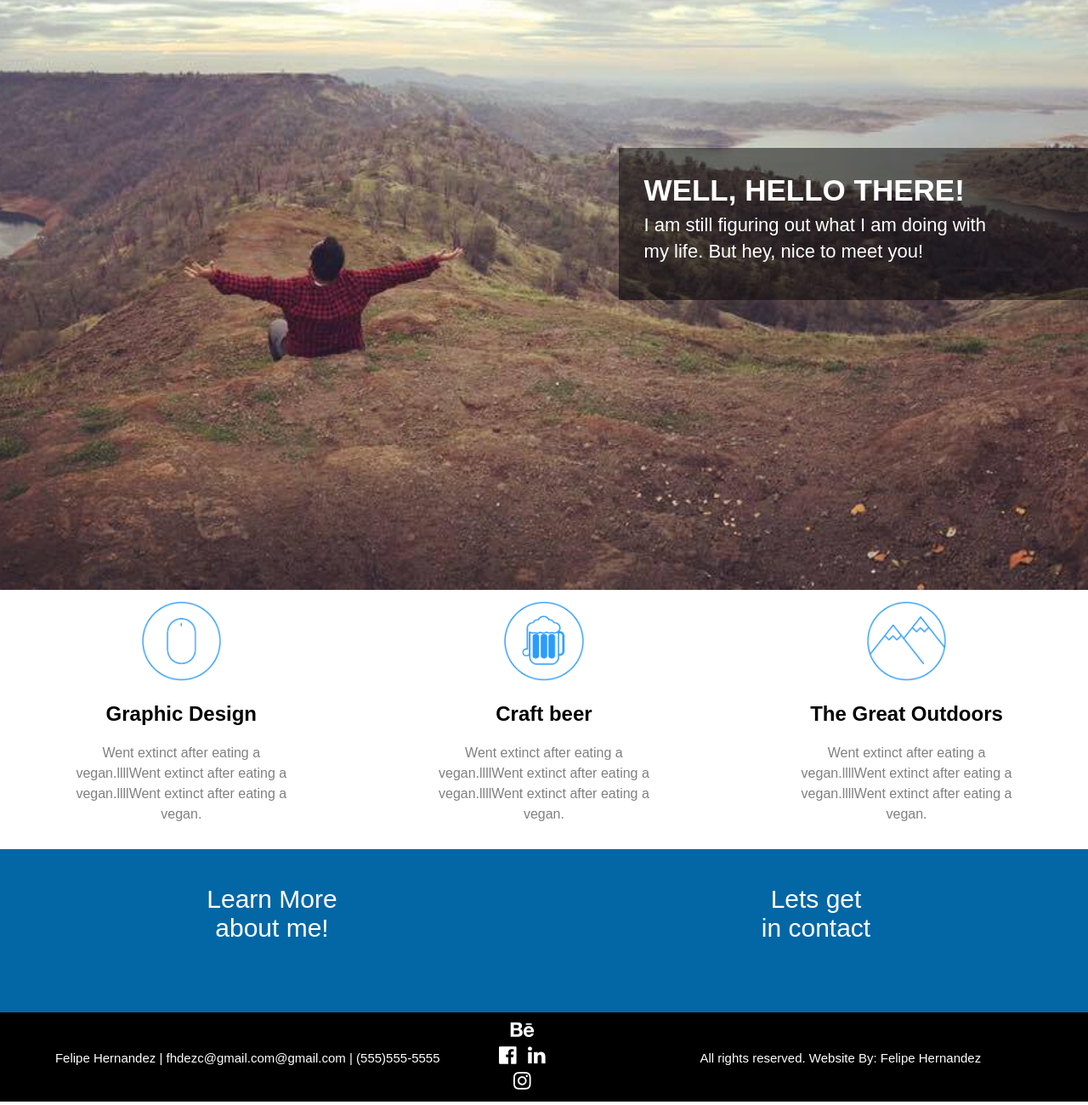
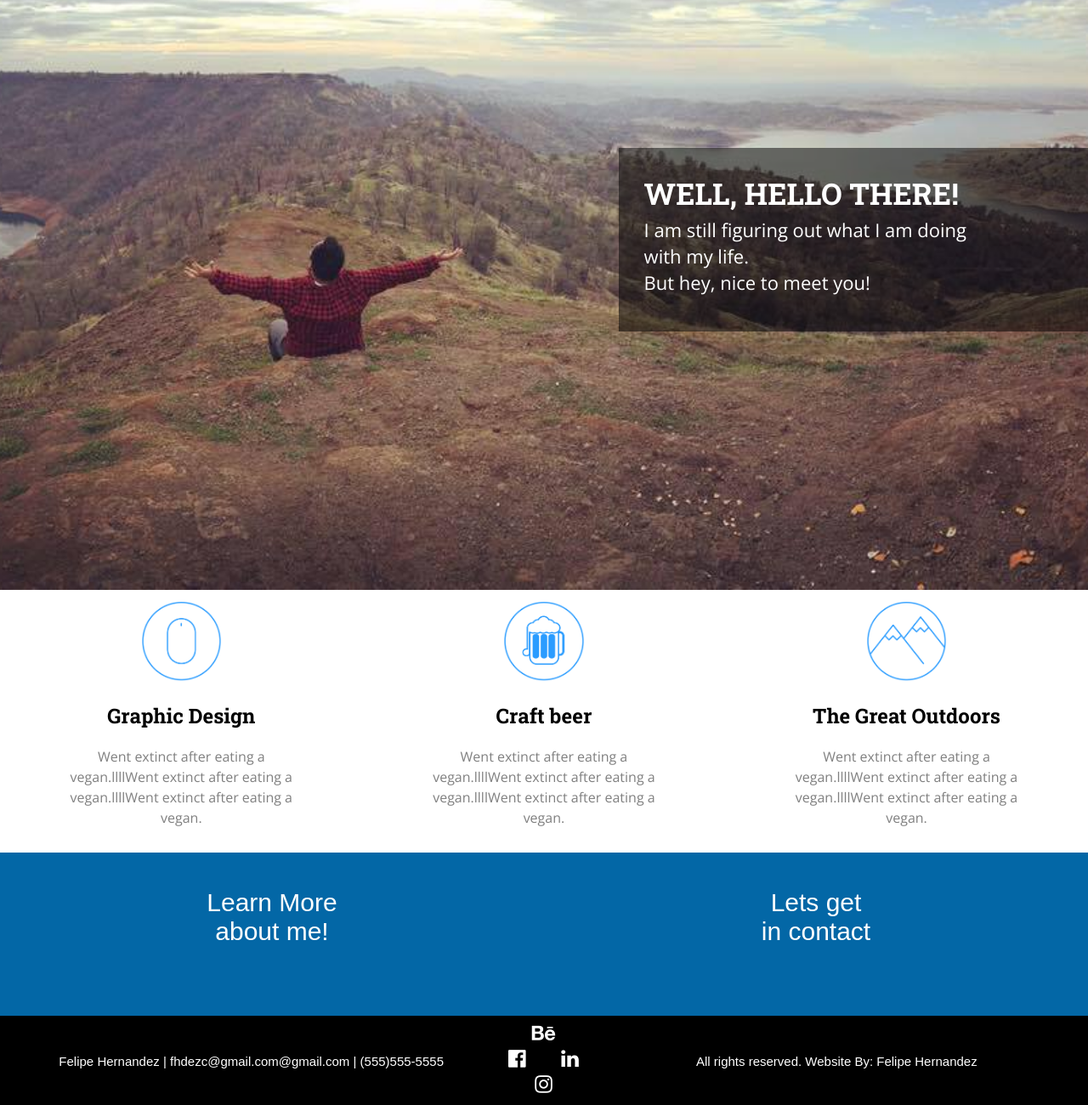
Before and after one commit to fillyh/gw-inclass-website, a plain HTML site: page index.html in a window 1280 px wide. Shown: the part 206-1506 px from the top of the page at 85% size. Drawn offline with nearby package versions, Linux system fonts and the light colour scheme.

Commit message:
<minor updates>

```diff
--- a/css/contact.css
+++ b/css/contact.css
@@ -5,6 +5,7 @@
     width:48%;
     float:left;
     padding:1% 1% 0 1%;
+    color:purple;
 }
 
 .map-container{
@@ -33,7 +34,7 @@
 }
 
 .contact-column{
-    width:49.97%;
+    width:49.9%;
     float:left;
     text-align: center;
     height:150px;
--- a/css/styles.css
+++ b/css/styles.css
@@ -50,6 +50,7 @@ body{
 h1{
     font-size: 35px;
     margin: 0;
+    font-family: 'Roboto Slab', sans-serif;
 }
 .hero{
     height:800px;
@@ -66,9 +67,16 @@ h1{
  text-align:left;
  padding: 10px 0px 0px 0px;
  color:#FFF;
- font-family: sans-serif;
 
 }
+
+
+
+h2{
+    font-family: 'Roboto Slab', sans-serif;}
+
+p{
+    font-family: 'Open Sans', sans-serif;}
 
 .text-container{
  background-color:rgba(0,0,0,0.5);
@@ -85,7 +93,6 @@ h1{
 .hero-copy{
   font-size:22px;
   line-height:141%;
-  font-family:sans-serif;
   margin-top:5px;
 
 }
@@ -121,12 +128,10 @@ h1{
 
 .title{
     text-align: center;
-    font-family: sans-serif;
 }
 
 .p1{
     color:grey;
-    font-family: sans-serif;
     line-height: 150%;
 
 }
@@ -170,9 +175,9 @@ h1{
 
 .diamond-container {
   height: 90px;
-  width: 5%;
+  width: 7.2%;
   float:left;
-  padding:8px 0 0 0;
+  padding:8px 2px 0 2px;
 }
 
 .box {
@@ -202,13 +207,13 @@ h1{
 }
 
 .personal-info{
-  width:45.5%;
+  width:46.2%;
 
 
 }
 
 .copyright{
-  width:45.5%;
+  width:46.2%;
   float:right;
 
 
--- a/index.html
+++ b/index.html
@@ -9,6 +9,7 @@
   <meta name="author" content="John Doe">
   <link rel="stylesheet" href="css/styles.css" type="text/css">
   <link rel="stylesheet" href="css/font-awesome.min.css" type="text/css"/>
+ <link href="https://fonts.googleapis.com/css?family=Open+Sans|Roboto+Slab:700" rel="stylesheet">
     </head>
 
   <body>
@@ -37,7 +38,7 @@
     <section class="hero" id="hero">
    <div class="text-container">
    <h1 class="hero-text">WELL, HELLO THERE! </h1>
-   <p class="hero-copy">I am still figuring out what I am doing with my life. But hey, nice to meet you!</p>
+   <p class="hero-copy">I am still figuring out what I am doing with my life. <br/>But hey, nice to meet you!</p>
 </div>
      </section>
     <!-- End Hero Section -->
```
